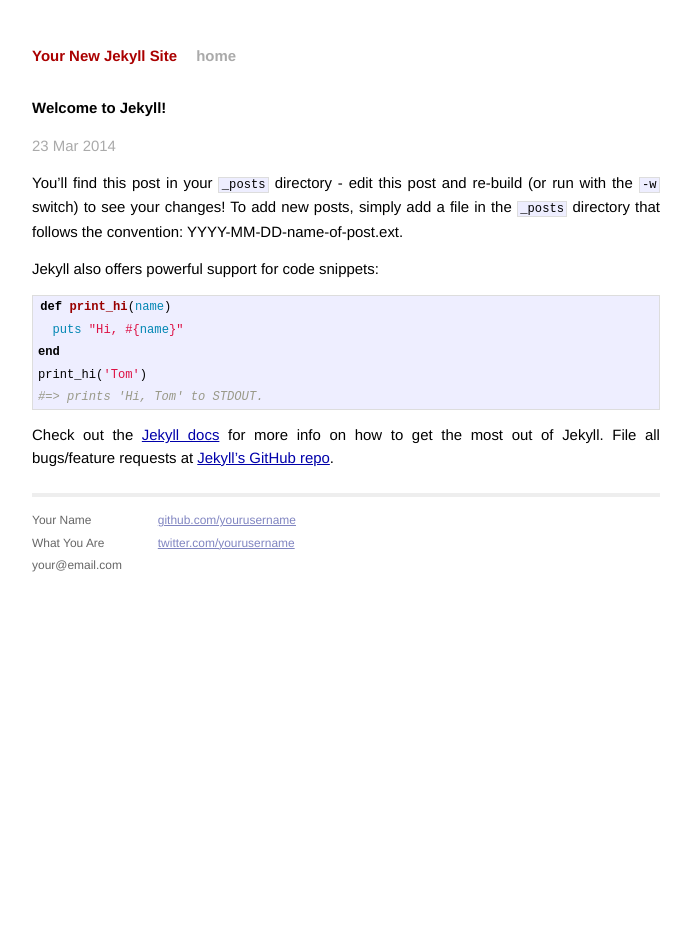
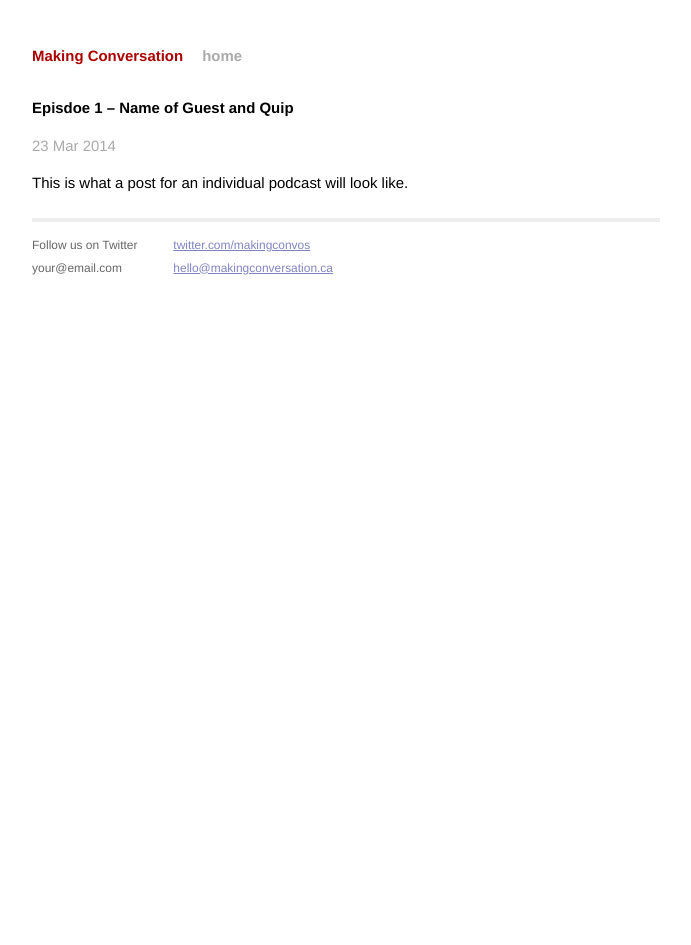
Before and after one commit to justinalm/makingconversation, a Jekyll site: the page built from _posts/2014-03-23-welcome-to-jekyll.markdown, in a window 1280 px wide. Shown: the whole page, without its empty margins (294-985 px from the left). Built offline with Jekyll 4.4.1, drawn with Linux system fonts in a browser that asks for light colours.

Commit message:
Moved over to a Jekyll site

```diff
--- a/_config.yml
+++ b/_config.yml
@@ -1,2 +1,4 @@
-name: Your New Jekyll Site
+name: Making Conversation
+description: A podcast featuring conversations with artists and designers about the journey from bright eyed-newbie to fame monster.
 pygments: true
+permalinks: none
--- a/_layouts/default.html
+++ b/_layouts/default.html
@@ -27,15 +27,14 @@
             <div class="footer">
               <div class="contact">
                 <p>
-                  Your Name<br />
-                  What You Are<br />
+                  Follow us on Twitter<br />
                   your@email.com
                 </p>
               </div>
               <div class="contact">
                 <p>
-                  <a href="http://github.com/yourusername/">github.com/yourusername</a><br />
-                  <a href="http://twitter.com/yourusername/">twitter.com/yourusername</a><br />
+                  <a href="http://twitter.com/yourusername/">twitter.com/makingconvos</a><br />
+                  <a href="mailto:hello@makingconversation.ca">hello@makingconversation.ca</a><br />
                 </p>
               </div>
             </div>
--- a/_posts/2014-03-23-welcome-to-jekyll.markdown
+++ b/_posts/2014-03-23-welcome-to-jekyll.markdown
@@ -1,24 +1,7 @@
 ---
 layout: post
-title:  "Welcome to Jekyll!"
+title:  "Episdoe 1 – Name of Guest and Quip"
 date:   2014-03-23 10:35:28
-categories: jekyll update
 ---
 
-You'll find this post in your `_posts` directory - edit this post and re-build (or run with the `-w` switch) to see your changes!
-To add new posts, simply add a file in the `_posts` directory that follows the convention: YYYY-MM-DD-name-of-post.ext.
-
-Jekyll also offers powerful support for code snippets:
-
-{% highlight ruby %}
-def print_hi(name)
-  puts "Hi, #{name}"
-end
-print_hi('Tom')
-#=> prints 'Hi, Tom' to STDOUT.
-{% endhighlight %}
-
-Check out the [Jekyll docs][jekyll] for more info on how to get the most out of Jekyll. File all bugs/feature requests at [Jekyll's GitHub repo][jekyll-gh].
-
-[jekyll-gh]: https://github.com/mojombo/jekyll
-[jekyll]:    http://jekyllrb.com
+This is what a post for an individual podcast will look like.
--- a/index.html
+++ b/index.html
@@ -1,10 +1,11 @@
 ---
 layout: default
-title: Your New Jekyll Site
+title: Making Conversation
+description: A podcast featuring conversations with artists and designers about the journey from bright eyed-newbie to fame monster.
 ---
 
 <div id="home">
-  <h1>Blog Posts</h1>
+  <h1>Episodes</h1>
   <ul class="posts">
     {% for post in site.posts %}
       <li><span>{{ post.date | date_to_string }}</span> &raquo; <a href="{{ post.url }}">{{ post.title }}</a></li>
```
